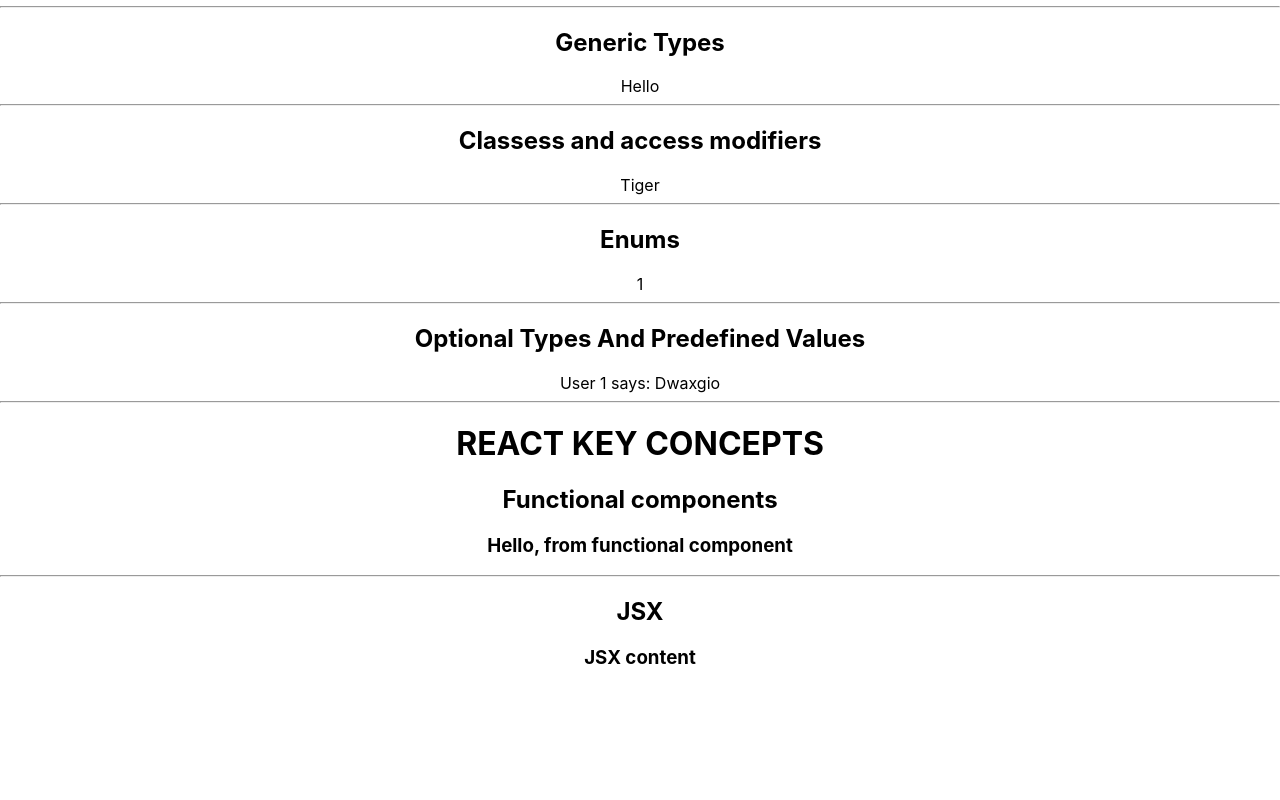
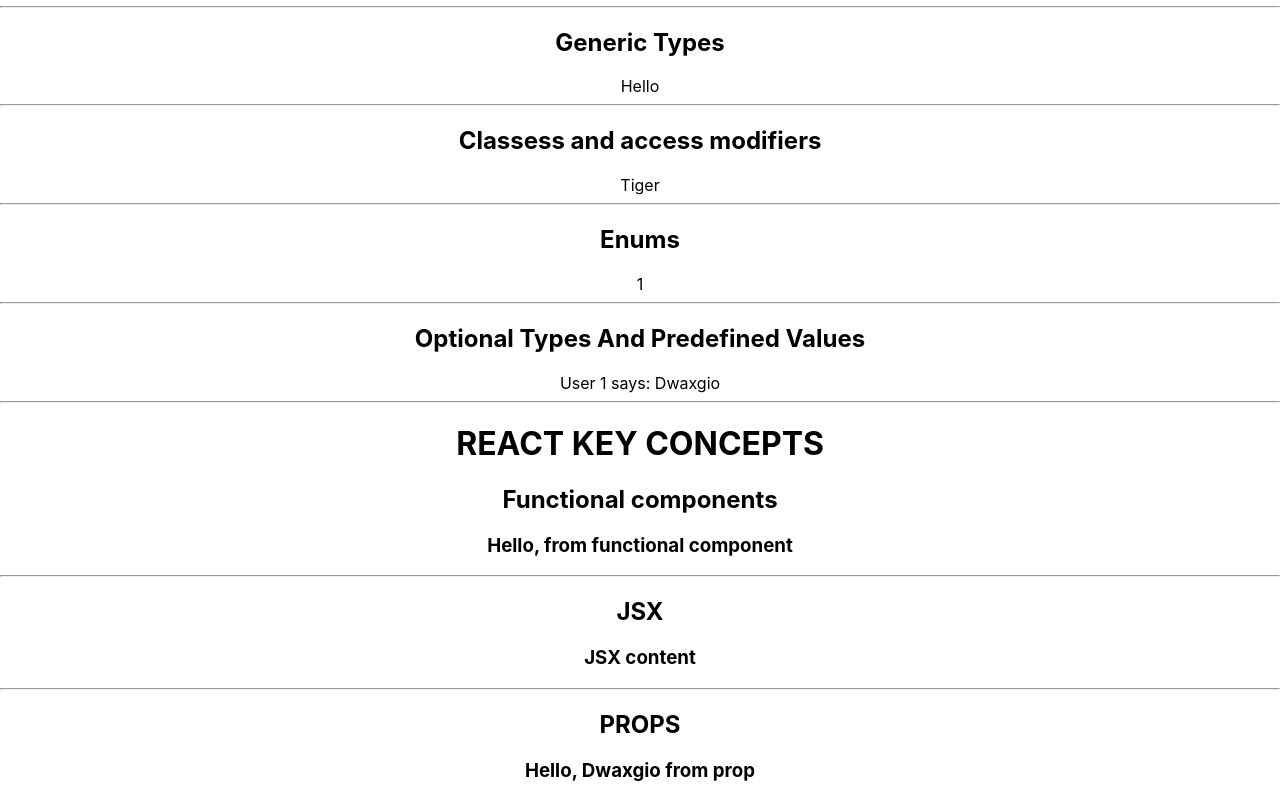
Before and after one commit to dwaxgio/react-typescript-practice, a React (Create React App) app: page / in a window 1280 px wide. Shown: the part 696-1496 px from the top of the page. Before the commit the page ends 1384 px from the top, so only its background shows below. Built offline with nearby package versions, Linux system fonts and the light colour scheme.

Commit message:
Key concepts: React -> PROPS

```diff
--- a/src/App.tsx
+++ b/src/App.tsx
@@ -14,6 +14,7 @@ import HOptionalTypesAndPredefinedValues from "./components/typescript/HOptional
 // REACT KEY CONCEPTS
 import AFunctionalComponents from "./components/react/AFunctionalComponents";
 import BJSX from "./components/react/BJSX";
+import CProps from "./components/react/CProps";
 
 function App() {
   const { count, increment, decrement, reset } = useCounter(0);
@@ -62,6 +63,9 @@ function App() {
       <AFunctionalComponents />
       <hr />
       <BJSX />
+      <hr />
+      {/* <CProps /> */}
+      <CProps name="Dwaxgio" />
     </div>
   );
 }
--- /dev/null
+++ b/src/components/react/CProps.tsx
@@ -0,0 +1,12 @@
+import React from "react";
+
+const CProps = (props: {name:string}) => {
+  return (
+    <div>
+      <h2>PROPS</h2>
+      <h3>Hello, {props.name} from prop</h3>
+    </div>
+  );
+};
+
+export default CProps;
```
